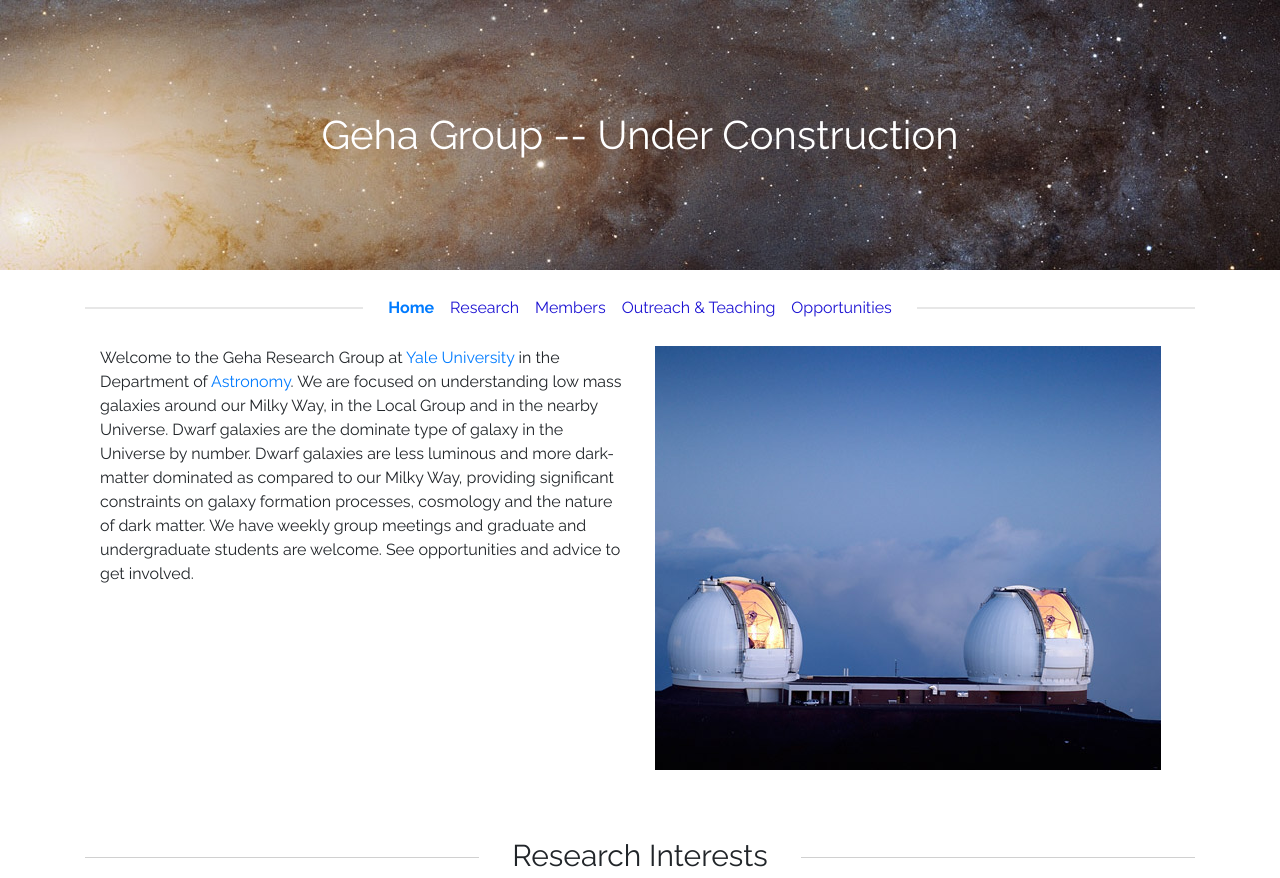
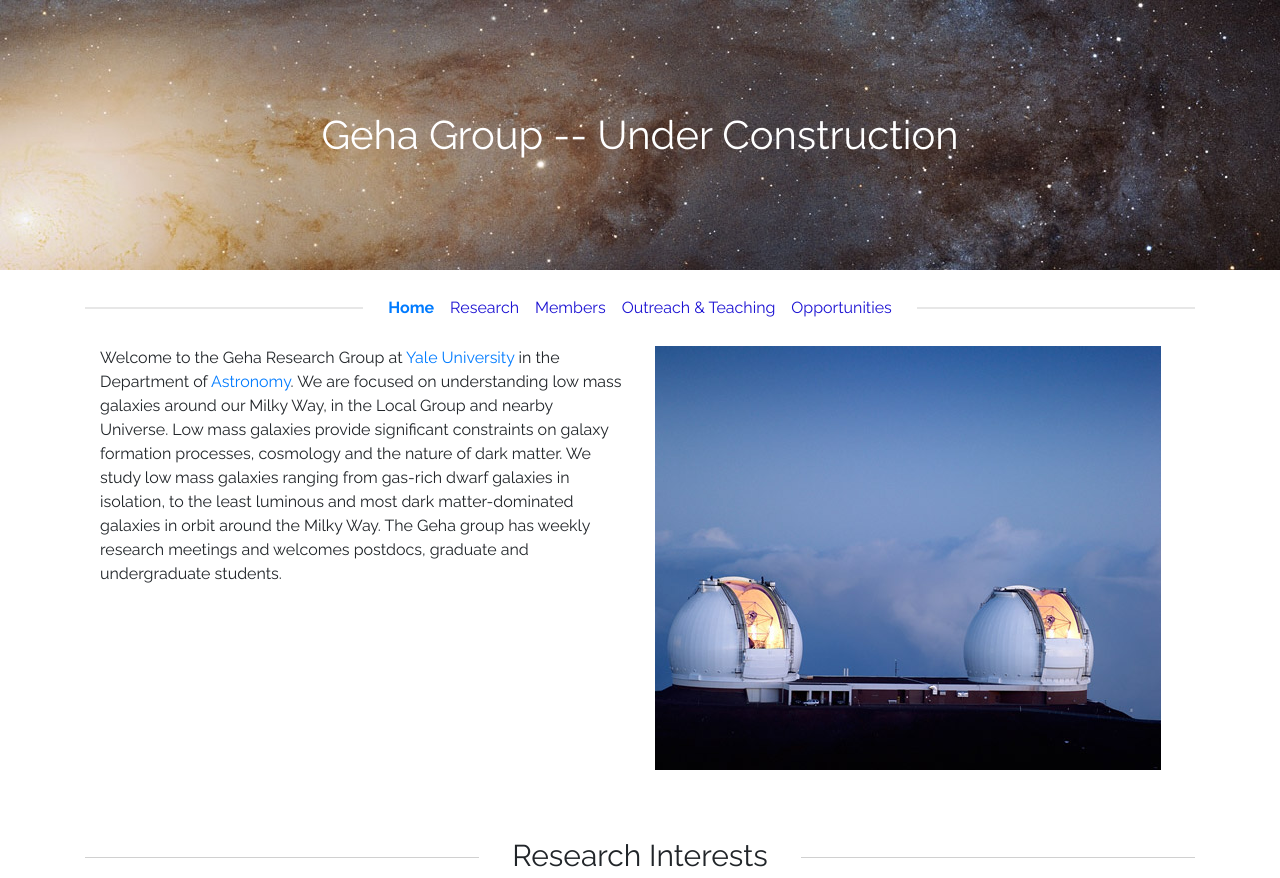
Before and after one commit to geha-group/geha-group.github.io, a Jekyll site: the page built from index.html, in a window 1280 px wide and 900 px high, cut to the strip 0-878 px from the top of the window. Built offline with Jekyll 4.4.1, drawn with Linux system fonts in a browser that asks for light colours.

Commit message:
marla edit's to homepage

```diff
--- a/index.html
+++ b/index.html
@@ -9,12 +9,11 @@ layout: default
             <div class="text-div">
                 <p>
                     Welcome to the Geha Research Group at <a href="https://www.yale.edu" target="_blank">Yale University</a> in the Department of <a href="https://astronomy.yale.edu" target="_blank">Astronomy</a>.
-                    We are focused on understanding low mass galaxies around our Milky Way, in the Local Group and in the nearby Universe.
-                    Dwarf galaxies are the dominate type of galaxy in the Universe by number.
-                    Dwarf galaxies are less luminous and more dark-matter dominated as compared to our Milky Way, providing significant constraints on galaxy formation
-                    processes, cosmology and the nature of dark matter.
-                    We have weekly group meetings and graduate and undergraduate students are welcome.
-                    See opportunities and advice to get involved.
+                    We are focused on understanding low mass galaxies around our Milky Way, in the Local Group and nearby Universe.
+                    Low mass galaxies provide significant constraints on galaxy formation processes, cosmology and the nature of
+                    dark matter. We study low mass galaxies ranging from gas-rich dwarf galaxies in isolation, to the least luminous
+                    and most dark matter-dominated galaxies in orbit around the Milky Way. The Geha group has weekly research
+                    meetings and welcomes postdocs, graduate and undergraduate students.
                 </p>
             </div>
         </div>
```
